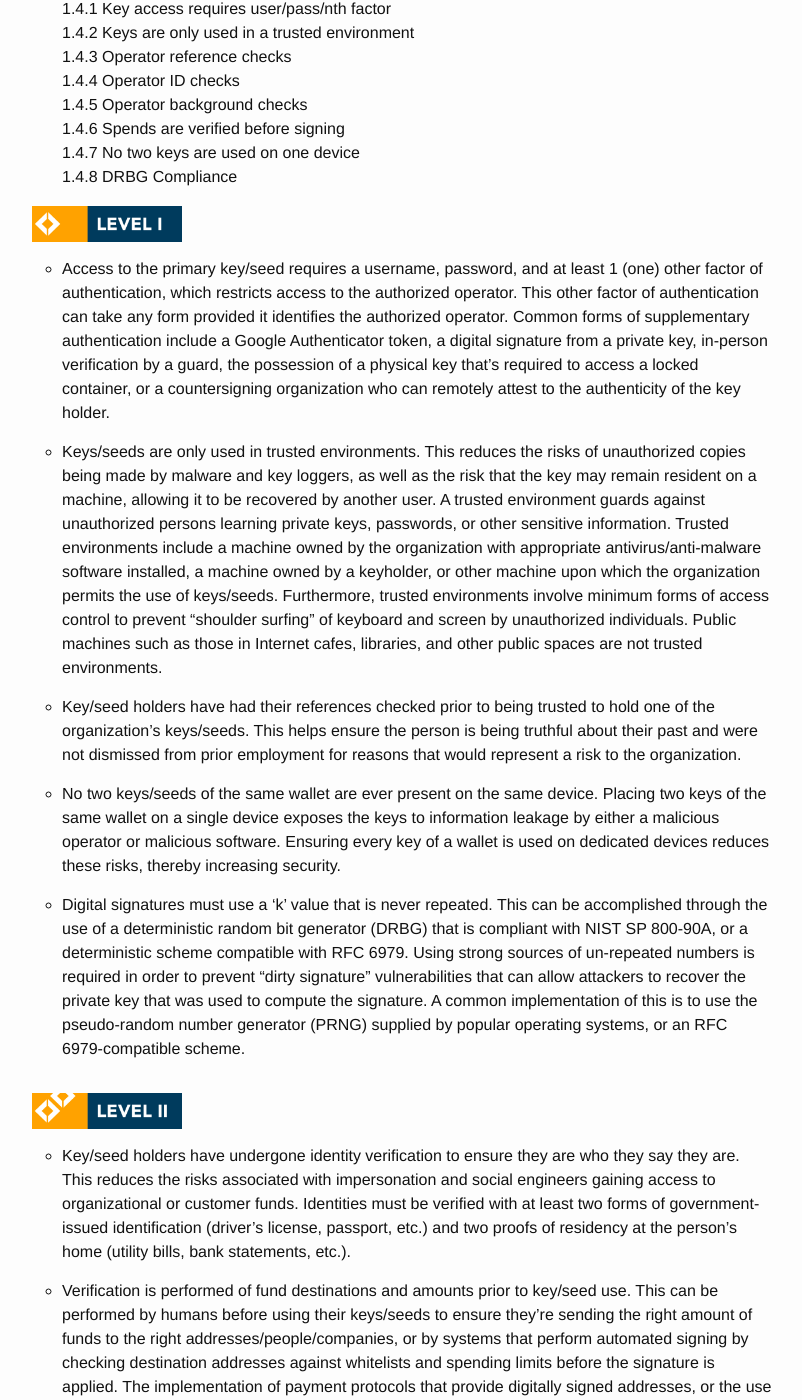
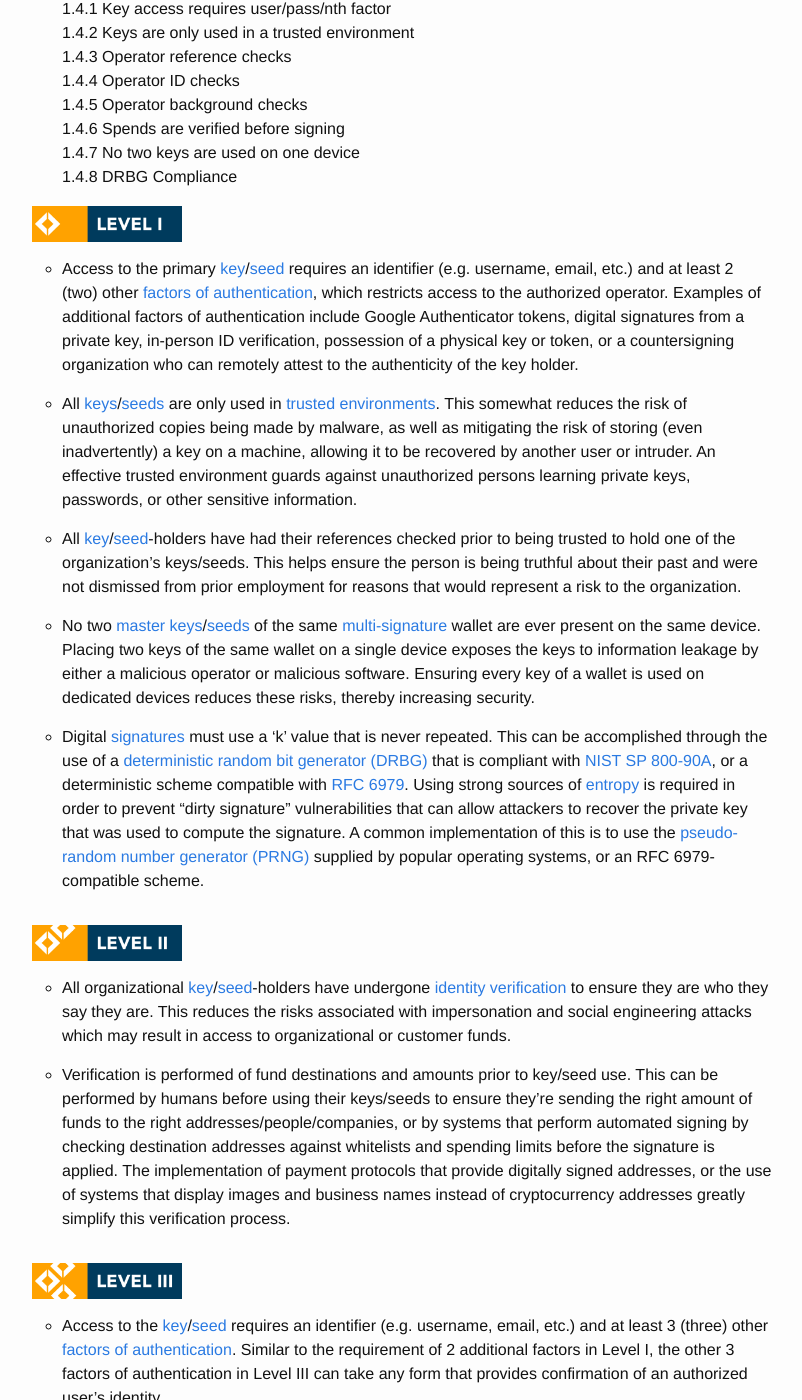
Before and after one commit to CryptoConsortium/CCSS, a Jekyll site: the page built from 1_aspects.html, in a window 1280 px wide and 1400 px high, scrolled down 5395 px. Shown: the whole window, without its empty margins (238-1040 px from the left). Built offline with Jekyll 4.4.1, drawn with Linux system fonts in a browser that asks for light colours; some of the changed text lies outside the part shown.

Commit message:
Added definition tags and clarified that only organizational key holders must meet identity verification/background check requirements -- also clarified that a password is optional so long as the number of authentication factors is sufficiently high -- I recommend we examine the background check requirement as it's still very vague, but I'm not sure how to best address that.

```diff
--- a/_data/aspects/104-KeyUsage.yml
+++ b/_data/aspects/104-KeyUsage.yml
@@ -13,31 +13,31 @@ file: 104-KeyUsage
 category: Cryptographic Asset Management
 
 description: >
-  This aspect covers the use of cryptographic keys and/or seeds to ensure they are used in a secure manner that minimizes the risks to the confidentiality of private keys and integrity of funds. This section does not cover the usage of key backups which are only used in the event the primary key is lost/damaged/inaccessible. A variety of risks are present when using keys that can lead to the loss of funds including dirty signature vulnerabilities (i.e. re-used ‘R’ values), opportunity for malware to copy or modify keys, and malicious insiders who use their authorized access to send unauthorized transactions.
+  This aspect covers the use of cryptographic [keys](#key) and/or [seeds](#seed) to ensure they are used in a secure manner that minimizes the risks to the confidentiality of private keys and integrity of funds. This section does not cover the usage of key backups which are only used in the event the primary key is lost/damaged/inaccessible. A variety of risks are present when using keys that can lead to the loss of funds including dirty signature vulnerabilities (i.e. re-used 'R' values), opportunity for malware to copy or modify keys, and malicious insiders who use their authorized access to send unauthorized transactions.
 
 level_one:
-  - Access to the primary key/seed requires a username, password, and at least 1 (one) other factor of authentication, which restricts access to the authorized operator. This other factor of authentication can take any form provided it identifies the authorized operator. Common forms of supplementary authentication include a Google Authenticator token, a digital signature from a private key, in-person verification by a guard, the possession of a physical key that’s required to access a locked container, or a countersigning organization who can remotely attest to the authenticity of the key holder.
-  - Keys/seeds are only used in trusted environments. This reduces the risks of unauthorized copies being made by malware and key loggers, as well as the risk that the key may remain resident on a machine, allowing it to be recovered by another user. A trusted environment guards against unauthorized persons learning private keys, passwords, or other sensitive information. Trusted environments include a machine owned by the organization with appropriate antivirus/anti-malware software installed, a machine owned by a keyholder, or other machine upon which the organization permits the use of keys/seeds. Furthermore, trusted environments involve minimum forms of access control to prevent “shoulder surfing” of keyboard and screen by unauthorized individuals. Public machines such as those in Internet cafes, libraries, and other public spaces are not trusted environments.
-  - Key/seed holders have had their references checked prior to being trusted to hold one of the organization’s keys/seeds. This helps ensure the person is being truthful about their past and were not dismissed from prior employment for reasons that would represent a risk to the organization.
-  - No two keys/seeds of the same wallet are ever present on the same device. Placing two keys of the same wallet on a single device exposes the keys to information leakage by either a malicious operator or malicious software. Ensuring every key of a wallet is used on dedicated devices reduces these risks, thereby increasing security.
-  - Digital signatures must use a ‘k’ value that is never repeated. This can be accomplished through the use of a deterministic random bit generator (DRBG) that is compliant with NIST SP 800-90A, or a deterministic scheme compatible with RFC 6979. Using strong sources of un-repeated numbers is required in order to prevent “dirty signature” vulnerabilities that can allow attackers to recover the private key that was used to compute the signature. A common implementation of this is to use the pseudo-random number generator (PRNG) supplied by popular operating systems, or an RFC 6979-compatible scheme.
+  - Access to the primary [key](#key)/[seed](#seed) requires an identifier (e.g. username, email, etc.) and at least 2 (two) other [factors of authentication](#authentication-factor), which restricts access to the authorized operator. Examples of additional factors of authentication include Google Authenticator tokens, digital signatures from a private key, in-person ID verification, possession of a physical key or token, or a countersigning organization who can remotely attest to the authenticity of the key holder.
+  - All [keys](#key)/[seeds](#seed) are only used in [trusted environments](#trusted-environment). This somewhat reduces the risk of unauthorized copies being made by malware, as well as mitigating the risk of storing (even inadvertently) a key on a machine, allowing it to be recovered by another user or intruder. An effective trusted environment guards against unauthorized persons learning private keys, passwords, or other sensitive information.
+  - All [key](#key)/[seed](#seed)-holders have had their references checked prior to being trusted to hold one of the organization’s keys/seeds. This helps ensure the person is being truthful about their past and were not dismissed from prior employment for reasons that would represent a risk to the organization.
+  - No two [master keys](#key)/[seeds](#seed) of the same [multi-signature](#multisig) wallet are ever present on the same device. Placing two keys of the same wallet on a single device exposes the keys to information leakage by either a malicious operator or malicious software. Ensuring every key of a wallet is used on dedicated devices reduces these risks, thereby increasing security.
+  - Digital [signatures](#signature) must use a 'k' value that is never repeated. This can be accomplished through the use of a [deterministic random bit generator (DRBG)](#drbg) that is compliant with [NIST SP 800-90A](http://http://csrc.nist.gov/publications/nistpubs/800-90A/SP800-90A.pdf), or a deterministic scheme compatible with [RFC 6979](https://tools.ietf.org/html/rfc6979). Using strong sources of [entropy](#entropy) is required in order to prevent "dirty signature" vulnerabilities that can allow attackers to recover the private key that was used to compute the signature. A common implementation of this is to use the [pseudo-random number generator (PRNG)](#prng) supplied by popular operating systems, or an RFC 6979-compatible scheme.
 
 level_two:
-  - Key/seed holders have undergone identity verification to ensure they are who they say they are. This reduces the risks associated with impersonation and social engineers gaining access to organizational or customer funds. Identities must be verified with at least two forms of government-issued identification (driver’s license, passport, etc.) and two proofs of residency at the person’s home (utility bills, bank statements, etc.).
+  - All organizational [key](#key)/[seed](#seed)-holders have undergone [identity verification](#identity-verification) to ensure they are who they say they are. This reduces the risks associated with impersonation and social engineering attacks which may result in access to organizational or customer funds.
   - Verification is performed of fund destinations and amounts prior to key/seed use. This can be performed by humans before using their keys/seeds to ensure they’re sending the right amount of funds to the right addresses/people/companies, or by systems that perform automated signing by checking destination addresses against whitelists and spending limits before the signature is applied. The implementation of payment protocols that provide digitally signed addresses, or the use of systems that display images and business names instead of cryptocurrency addresses greatly simplify this verification process.
 
 level_three:
-  - Access to the key/seed requires a username, password, and at least 2 other factors of authentication. Similar to the requirement of 1 additional factor in Level I, the other two factors of authentication in Level III can take any form that provides confirmation of an authorized user’s identity. Two factors of authentication in addition to username and password help provide additional security that discovered keys, passwords, or authenticator tokens cannot be used by unauthorized individuals to gain access to organization or user funds.
-  - Key/seed holders have background checks performed by law enforcement personnel or investigative firms. This ensures each key/seed holder is who they say they are and does not have evidence in their past of actions that would represent a risk to the organization if they had signing authority on organization or user funds.
+  - Access to the [key](#key)/[seed](#seed) requires an identifier (e.g. username, email, etc.) and at least 3 (three) other [factors of authentication](#authentication-factor). Similar to the requirement of 2 additional factors in Level I, the other 3 factors of authentication in Level III can take any form that provides confirmation of an authorized user's identity.
+  - All organizational [key](#key)/[seed](#seed) holders have had background checks performed by law enforcement personnel or investigative firms. This ensures each key/seed holder is who they say they are and does not have evidence in their past of actions that would represent a risk to the organization if they had signing authority on organization or user funds.
 
 components:
   - component: &010401
     id: 1.4.1
     title_short: Key access requires user/pass/nth factor
     uncertified: Access to key/seed does not require sufficient factors of authentication to provide adequate security
-    level_one: Access to key/seed requires username, password, and at least 1 other factor (2FA token, in-person verification by guard, IP address whitelist, physical key to gain access to secured storage, countersigning organization)
-    level_two: Access to key/seed requires username, password, and at least 1 other factor (2FA token, in-person verification by guard, IP address whitelist, physical key to gain access to secured storage, countersigning organization)
-    level_three: Access to key/seed requires username, password, and at least 2 other factors (2FA token, in-person verification by guard, IP address whitelist, physical key to gain access to secured storage, countersigning organization)
+    level_one: Access to key/seed requires an identifier and at least 2 other factors (password, MFA token, in-person verification by guard, IP address whitelist, physical key to gain access to secured storage, countersigning organization)
+    level_two: Access to key/seed requires an identifier and at least 2 other factor (password, MFA token, in-person verification by guard, IP address whitelist, physical key to gain access to secured storage, countersigning organization)
+    level_three: Access to key/seed requires an identifier and at least 3 other factors (password, MFA token, in-person verification by guard, IP address whitelist, physical key to gain access to secured storage, countersigning organization)
   - component: &010402
     id: 1.4.2
     title_short: Keys are only used in a trusted environment
```
